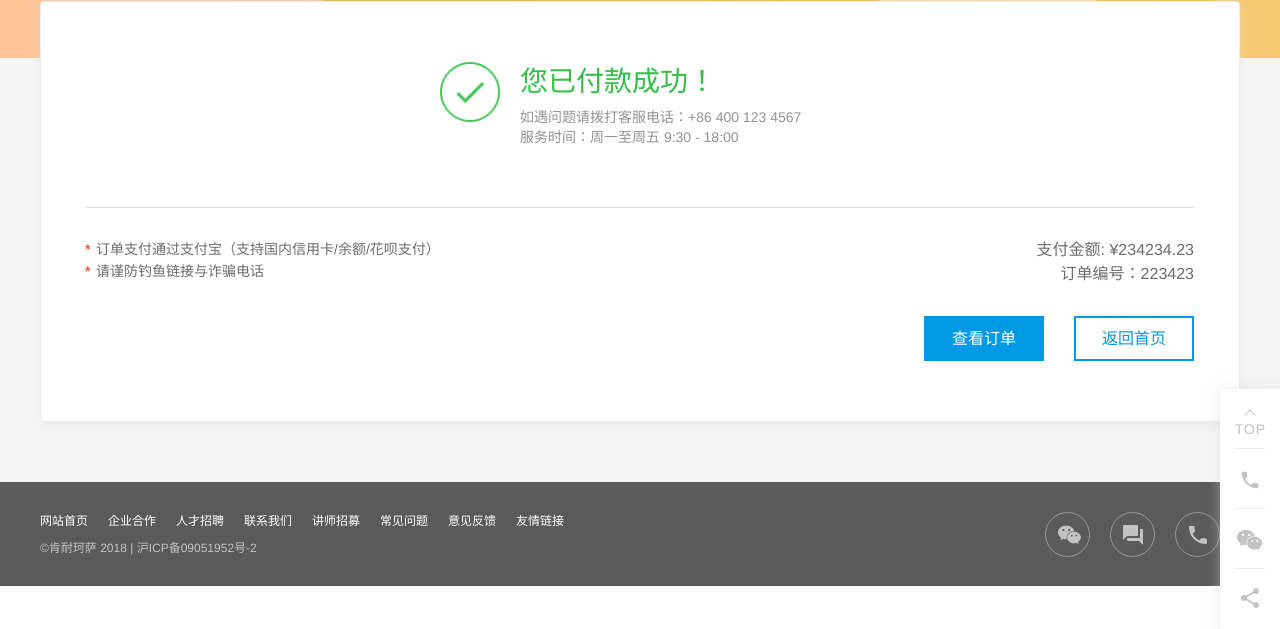
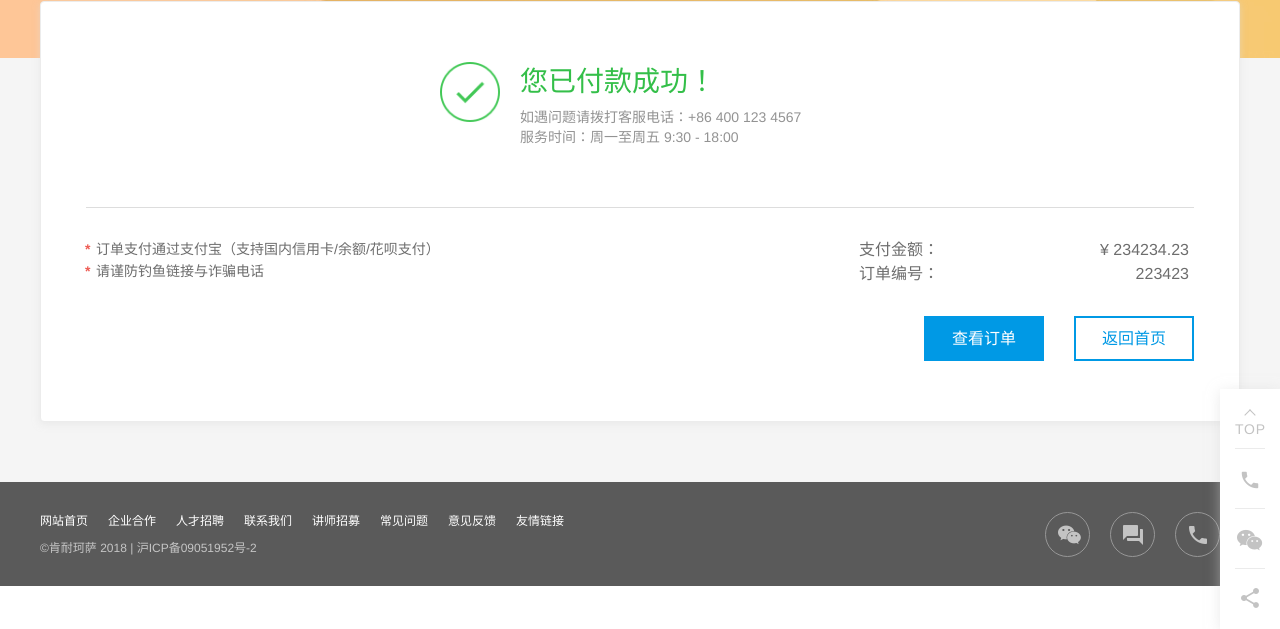
Before and after one commit to xupeng1115/ZHSY, a plain HTML site: page Views/Order/PayNotify.html in a window 1280 px wide. Shown: the part 171-800 px from the top of the page. Drawn offline with Linux system fonts and the light colour scheme; files whose address does not match are found by name.

Commit message:
添加文件

```diff
--- a/Content/css/BuySuccess.css
+++ b/Content/css/BuySuccess.css
@@ -80,7 +80,7 @@ section .success-container{
 }
 
 .order-box .order-right{
-	width:400px;
+	width:340px;
 	float:right;
 }
 
@@ -103,10 +103,24 @@ section .success-container{
 }
 
 .order-box .order-right .order-item{
+    width:100%;
 	line-height:24px;
 	font-size:16px;
 	color:#6d6d6d;
-	text-align:right;
+	text-align:left;
+}
+
+.order-box .order-right .order-item span{
+    display:inline-block;
+    padding:0 5px;
+}
+
+.order-box .order-right .order-item .order-text{
+    float:left;
+}
+
+.order-box .order-right .order-item .order-content{
+    float:right;
 }
 
 .order-box .order-right .order-btn-box{
--- a/Views/Order/PayNotify.html
+++ b/Views/Order/PayNotify.html
@@ -94,8 +94,8 @@
                         <div class="order-msg">请谨防钓鱼链接与诈骗电话</div>
                     </div>
                     <div class="order-right">
-                        <div class="order-item" v-html="OrderPrice!==''?'支付金额: ¥'+OrderPrice:'支付金额:'"></div>
-                        <div class="order-item" v-html="OrderNo!==''?'订单编号：'+OrderNo:'订单编号：'"></div>
+                        <div class="order-item clearbox"><span class="order-text">支付金额：</span><span v-html="' ¥ '+OrderPrice" class="order-content"></span></div>
+						<div class="order-item clearbox"><span class="order-text">订单编号：</span><span v-html="' '+OrderNo" class="order-content"></span></div>
                         <div class="order-btn-box clearbox">
                             <div class="order-btn order-back"><a href="../Home/Index.html">返回首页</a></div>
                             <div class="order-btn order-view">查看订单</div>
```
